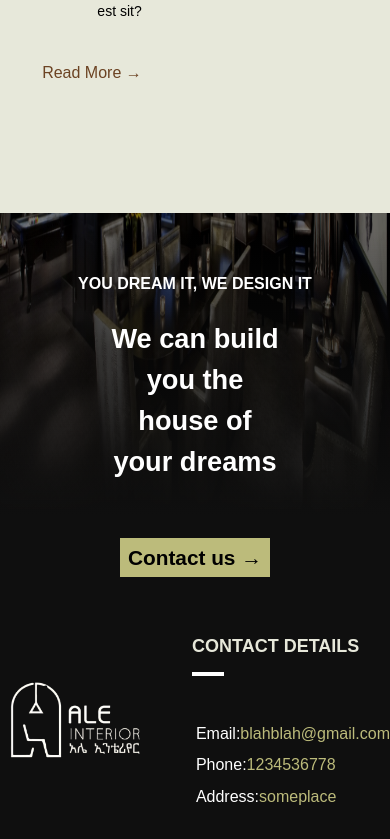
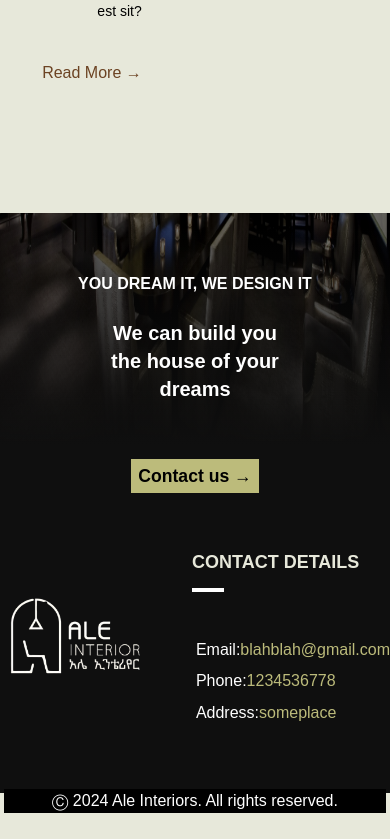
Before and after one commit to ElnatanSamuel/Ale-interior, a React (Create React App) app in the folder client/: page /services in a window 390 px wide. Shown: the part 4351-5190 px from the top of the page. After the commit the page ends 5164 px from the top, so only its background shows below. Built offline with nearby package versions, Linux system fonts and the light colour scheme.

Commit message:
Mostly font sizes fix

```diff
--- a/client/src/components/AboutUs/About.js
+++ b/client/src/components/AboutUs/About.js
@@ -41,7 +41,7 @@ const About = () => {
             molestiae quas officia eligendi voluptatum ab. Quos a, excepturi
             libero quidem odit asperiores dolore aut ea nostrum incidunt. Beatae
           </p>
-          <button className="py-4 w-1/2 px-6 bg-brownmain text-white">
+          <button className="md:py-4 w-1/2 md:px-6 bg-brownmain text-white">
             Continue Reading &rarr;
           </button>
         </motion.div>
--- a/client/src/components/AboutUs/AboutUS.scss
+++ b/client/src/components/AboutUs/AboutUS.scss
@@ -29,6 +29,6 @@
         margin: auto;
     }
     .HomeAboutUs h1{
-        font-size: 1.5rem;
+        font-size: 1.3rem;
     }
 }
--- a/client/src/components/BlogCard/BlogCard.js
+++ b/client/src/components/BlogCard/BlogCard.js
@@ -5,7 +5,7 @@ import "./BlogCard.scss";
 
 const BlogCard = () => {
   return (
-    <div className="flex flex-col space-y-6">
+    <div className="flex flex-col space-y-8">
       <img
         src="https://isdi.in/blog/wp-content/uploads/2021/07/Interior-Material-Combinations.jpg"
         alt=""
--- a/client/src/components/DIDI/DIDI.js
+++ b/client/src/components/DIDI/DIDI.js
@@ -12,7 +12,7 @@ const DIDI = () => {
             {" "}
             YOU DREAM IT, WE DESIGN IT
           </h2>
-          <p className="text-white z-10 font-bold text-center w-1/2 mb-12">
+          <p className="text-xl md:text-5xl text-white z-10 font-bold text-center w-1/2 mb-12">
             We can build you the house of your dreams
           </p>
           <button className="z-10 bg-limegreen text-black font-semibold">
--- a/client/src/components/DIDI/DIDI.scss
+++ b/client/src/components/DIDI/DIDI.scss
@@ -16,7 +16,7 @@
 }
 .DIDI p{
     padding: 2%;
-    font-size: 2.5em;
+   // font-size: 2.5rem;
 }
 .DIDI button{
     padding: 1% 2%;
@@ -28,8 +28,9 @@
 
 
 @media only screen and (max-width: 768px) {
-    .DIDI p{
 
-        font-size: 1.7em;
+    .DIDI button{
+        padding: 1% 2%;
+        font-size: 1.1rem;
     }
 }
--- a/client/src/components/LatestBlog/LatestBlog.js
+++ b/client/src/components/LatestBlog/LatestBlog.js
@@ -5,9 +5,9 @@ import LatestBlogCard from "./LatestBlogCard";
 
 const LatestBlog = () => {
   return (
-    <div className="max-w-7xl m-auto flex flex-col items-center mt-20 space-y-4 mb-20">
+    <div className="max-w-7xl m-auto flex flex-col items-center mt-12 md:mt-20 space-y-4 mb-20">
       <p className="text-brownmain text-lg">OUR BLOG</p>
-      <p className="text-black opacity-80 text-5xl font-bold">
+      <p className="text-black opacity-80 text-3xl md:text-5xl font-bold">
         Latest articles
       </p>
 
--- a/client/src/components/LatestBlog/LatestBlogCard.js
+++ b/client/src/components/LatestBlog/LatestBlogCard.js
@@ -11,7 +11,7 @@ const LatestBlogCard = () => {
         alt=""
         className="blogcardimg w-full object-cover"
       />
-      <h1 className="text-3xl font-bold opacity-80">
+      <h1 className="text-xl md:text-3xl font-bold opacity-80">
         How to start a successful photography business
       </h1>
       <p className="font-bold opacity-50 text-sm">
@@ -20,7 +20,7 @@ const LatestBlogCard = () => {
         mollitia.
       </p>
       <div className="blogcardlinks flex justify-between items-center">
-        <p className="text-lightgreen font-bold">Read More &rarr;</p>
+        <p className="text-lightgreen pb-4 font-bold">Read More &rarr;</p>
         {/* <div className="blogcardicons flex space-x-4">
           <InstagramIcon />
           <FacebookIcon />
--- a/client/src/components/ProjectsSection/ProjectSection.js
+++ b/client/src/components/ProjectsSection/ProjectSection.js
@@ -3,7 +3,7 @@ import "./ProjectSection.scss";
 
 const ProjectSection = () => {
   return (
-    <div className="pt-6 mt-20 h-full max-w-7xl m-auto px-6">
+    <div className=" md:pt-6 mt-12 md:mt-20 h-full max-w-7xl m-auto px-6">
       <div className="flex flex-col item-center justify-center">
         <h1 className="text-lg  text-center text-brownmain">OUR PROJECT</h1>
         <p className="text-5xl mt-4 font-bold text-center opacity-80 text-black">
--- a/client/src/components/WhatWeOffer/WhatWeOffer.js
+++ b/client/src/components/WhatWeOffer/WhatWeOffer.js
@@ -7,7 +7,7 @@ const WhatWeOffer = () => {
       <div className=" offer max-w-7xl m-auto">
         <div className="">
           <h2 className="text-lg text-green-800 main text-center">WHY CHOOSE US</h2>
-          <h3 className="text-5xl mt-4 font-bold text-center opacity-80 text-black">
+          <h3 className="text-xl md:text-5xl mt-4 font-bold text-center opacity-80 text-black">
             We work to an extremely high <br /> standard of customer
             satisfaction
           </h3>
--- a/client/src/components/WhatWeOffer/WhatWeOffer.scss
+++ b/client/src/components/WhatWeOffer/WhatWeOffer.scss
@@ -12,13 +12,7 @@
     font-size: 1.5rem;
 
 }
-.offer h3{
-    font-size: 2rem;
-    padding-bottom: 3%;
 
-}
-.OfferCardsMain p {
-}
 .OfferCardsMain img {
     width: 120px;
     height: 100px;
```
